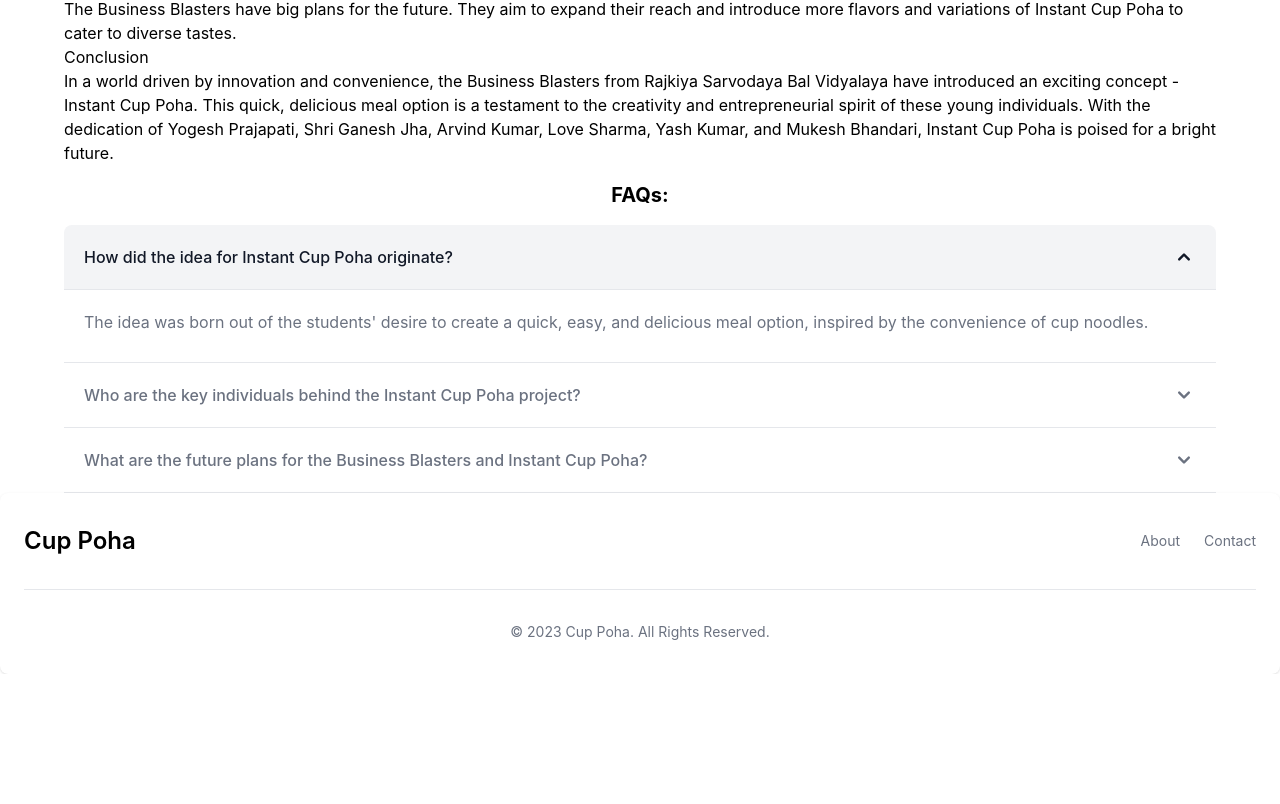
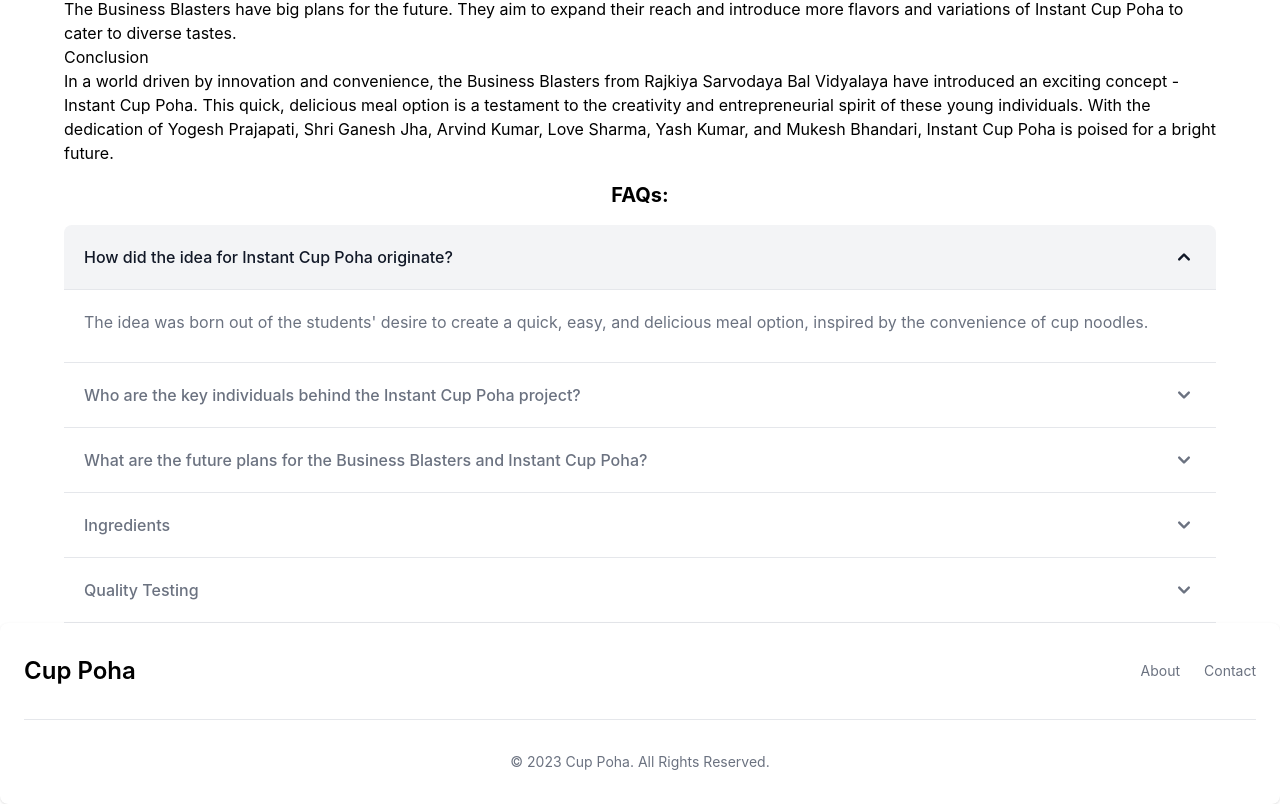
Before and after one commit to TheSGJ/cup-poha, a React (Create React App) app: page /about in a window 1280 px wide. Shown: the part 411-1215 px from the top of the page. Before the commit the page ends 1085 px from the top, so only its background shows below. Built offline with nearby package versions, Linux system fonts and the light colour scheme.

Commit message:
about updated

```diff
--- a/src/components/About.jsx
+++ b/src/components/About.jsx
@@ -86,6 +86,26 @@
             </p>
           </Accordion.Content>
         </Accordion.Panel>
+        <Accordion.Panel>
+          <Accordion.Title>
+            Ingredients
+          </Accordion.Title>
+          <Accordion.Content>
+            <p className="mb-2 text-gray-500 dark:text-gray-400">
+            Rice Flakes (70%), Edible Vegetable Fat, Peanuts, Dehydrated Onion Flakes, Salt, Sugar, Green Chilli, Curry Leaves, Lemon Powder And Spice Mix.
+            </p>
+          </Accordion.Content>
+        </Accordion.Panel>
+        <Accordion.Panel>
+          <Accordion.Title>
+            Quality Testing
+          </Accordion.Title>
+          <Accordion.Content>
+            <p className="mb-2 text-gray-500 dark:text-gray-400">
+
+            </p>
+          </Accordion.Content>
+        </Accordion.Panel>
       </Accordion>
     </div>
   );
```
